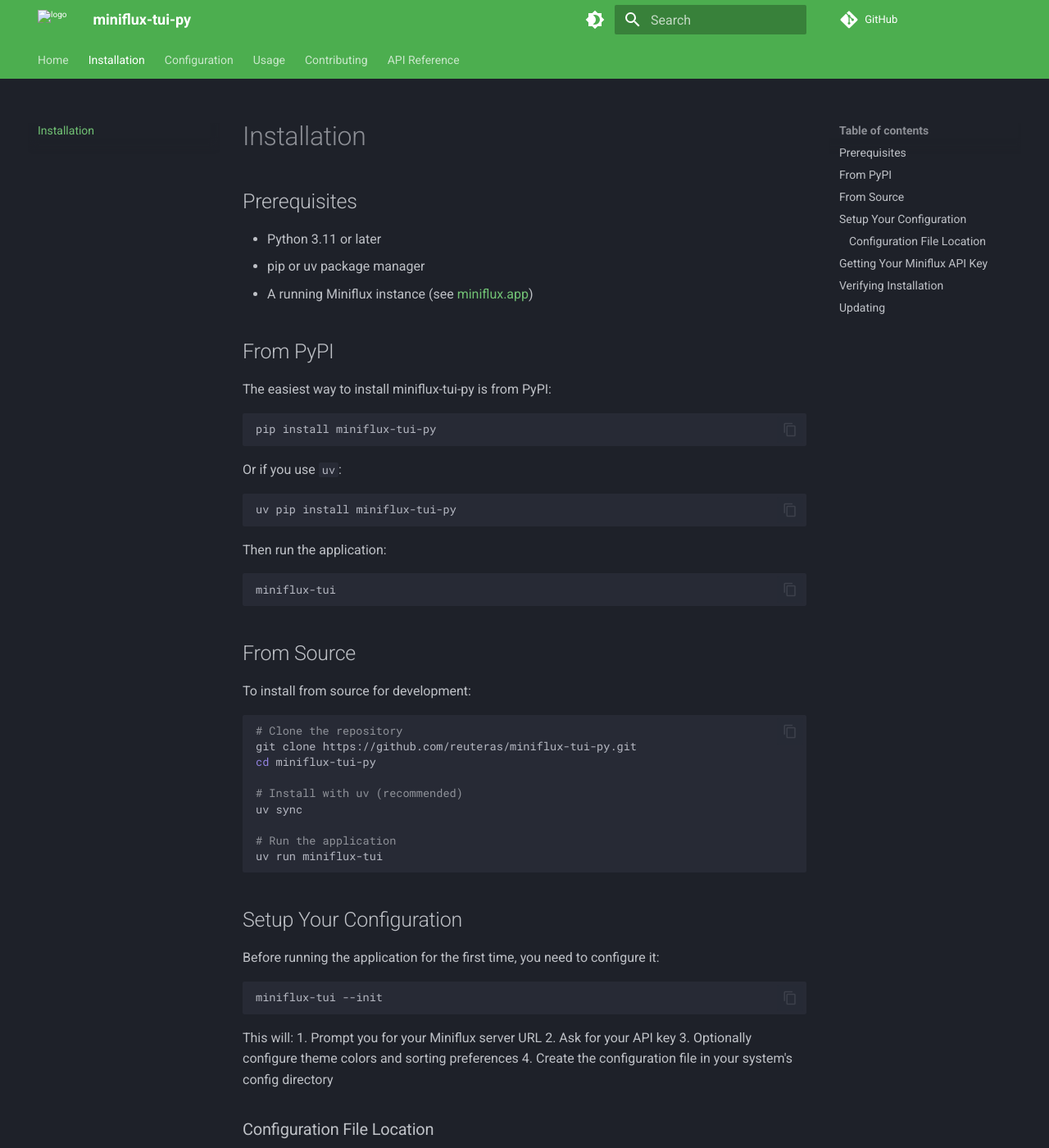
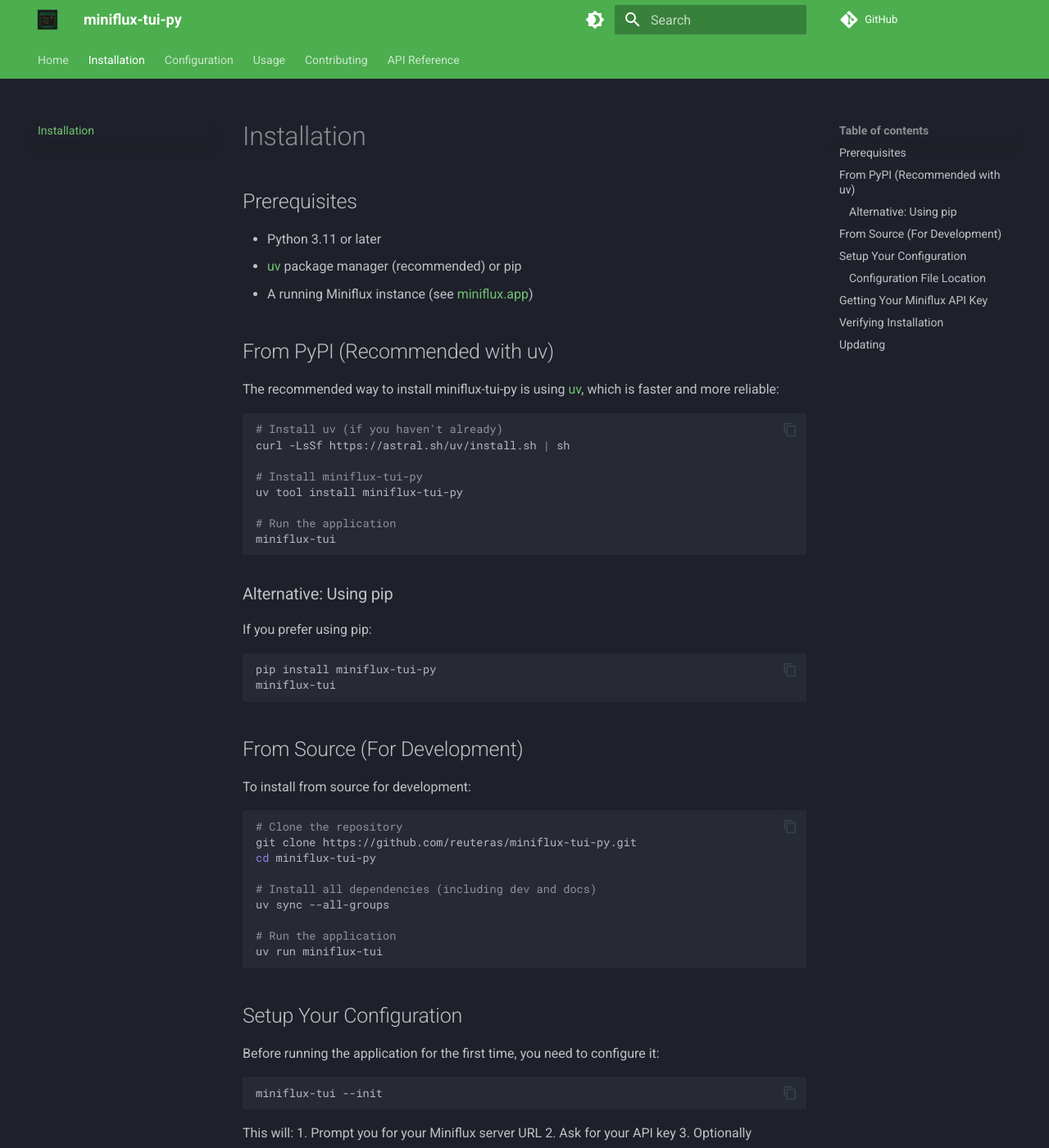
Before and after one commit to reuteras/miniflux-tui-py, an MkDocs documentation site: the page built from docs/installation.md, in a window 1280 px wide and 1400 px high. Shown: the whole window at 82% size. Built offline with MkDocs 1.6.1 and Material for MkDocs 9.7.7, drawn with Linux system fonts in a browser that asks for light colours; comment, search, counter and statistics services are not loaded; some of the changed text lies outside the part shown.

Commit message:
Integrate logo into documentation site and promote uv as primary installer
Documentation Updates:
- Copy logo assets to docs/assets/ for MkDocs to serve
- Fix logo path in docs/index.md (relative path for MkDocs)
- Promote uv as recommended installation method in docs/installation.md
- Recommend 'uv tool install' for PyPI installation
- Update 'From Source' section to use 'uv sync --all-groups'
- Update upgrade command to use 'uv tool upgrade'
- Add detailed GitHub branch protection rule instructions to CLAUDE.md
- Strengthen Git workflow documentation with clear warnings
- Document complete PR workflow with step-by-step examples

CI/CD:
- docs-deploy.yml already triggers on asset changes

This demonstrates the proper feature branch + PR workflow required for all changes.

🤖 Generated with [Claude Code](https://claude.com/claude-code)

Co-Authored-By: Claude <noreply@anthropic.com>

````diff
--- a/docs/installation.md
+++ b/docs/installation.md
@@ -3,30 +3,34 @@
 ## Prerequisites
 
 - Python 3.11 or later
-- pip or uv package manager
+- [uv](https://docs.astral.sh/uv/) package manager (recommended) or pip
 - A running Miniflux instance (see [miniflux.app](https://miniflux.app))
 
-## From PyPI
+## From PyPI (Recommended with uv)
 
-The easiest way to install miniflux-tui-py is from PyPI:
+The recommended way to install miniflux-tui-py is using [uv](https://docs.astral.sh/uv/), which is faster and more reliable:
+
+```bash
+# Install uv (if you haven't already)
+curl -LsSf https://astral.sh/uv/install.sh | sh
+
+# Install miniflux-tui-py
+uv tool install miniflux-tui-py
+
+# Run the application
+miniflux-tui
+```
+
+### Alternative: Using pip
+
+If you prefer using pip:
 
 ```bash
 pip install miniflux-tui-py
-```
-
-Or if you use `uv`:
-
-```bash
-uv pip install miniflux-tui-py
-```
-
-Then run the application:
-
-```bash
 miniflux-tui
 ```
 
-## From Source
+## From Source (For Development)
 
 To install from source for development:
 
@@ -35,8 +39,8 @@ To install from source for development:
 git clone https://github.com/reuteras/miniflux-tui-py.git
 cd miniflux-tui-py
 
-# Install with uv (recommended)
-uv sync
+# Install all dependencies (including dev and docs)
+uv sync --all-groups
 
 # Run the application
 uv run miniflux-tui
@@ -87,11 +91,12 @@ This will validate your configuration without launching the application.
 To update to the latest version:
 
 ```bash
+# With uv (recommended)
+uv tool upgrade miniflux-tui-py
+```
+
+Or with pip:
+
+```bash
 pip install --upgrade miniflux-tui-py
 ```
-
-Or with uv:
-
-```bash
-uv pip install --upgrade miniflux-tui-py
-```
````
Also changed, not shown: CLAUDE.md (+57 -8 lines), docs/index.md (+1 -1 lines), docs/assets/favicon.ico (added), docs/assets/logo.png (added).
